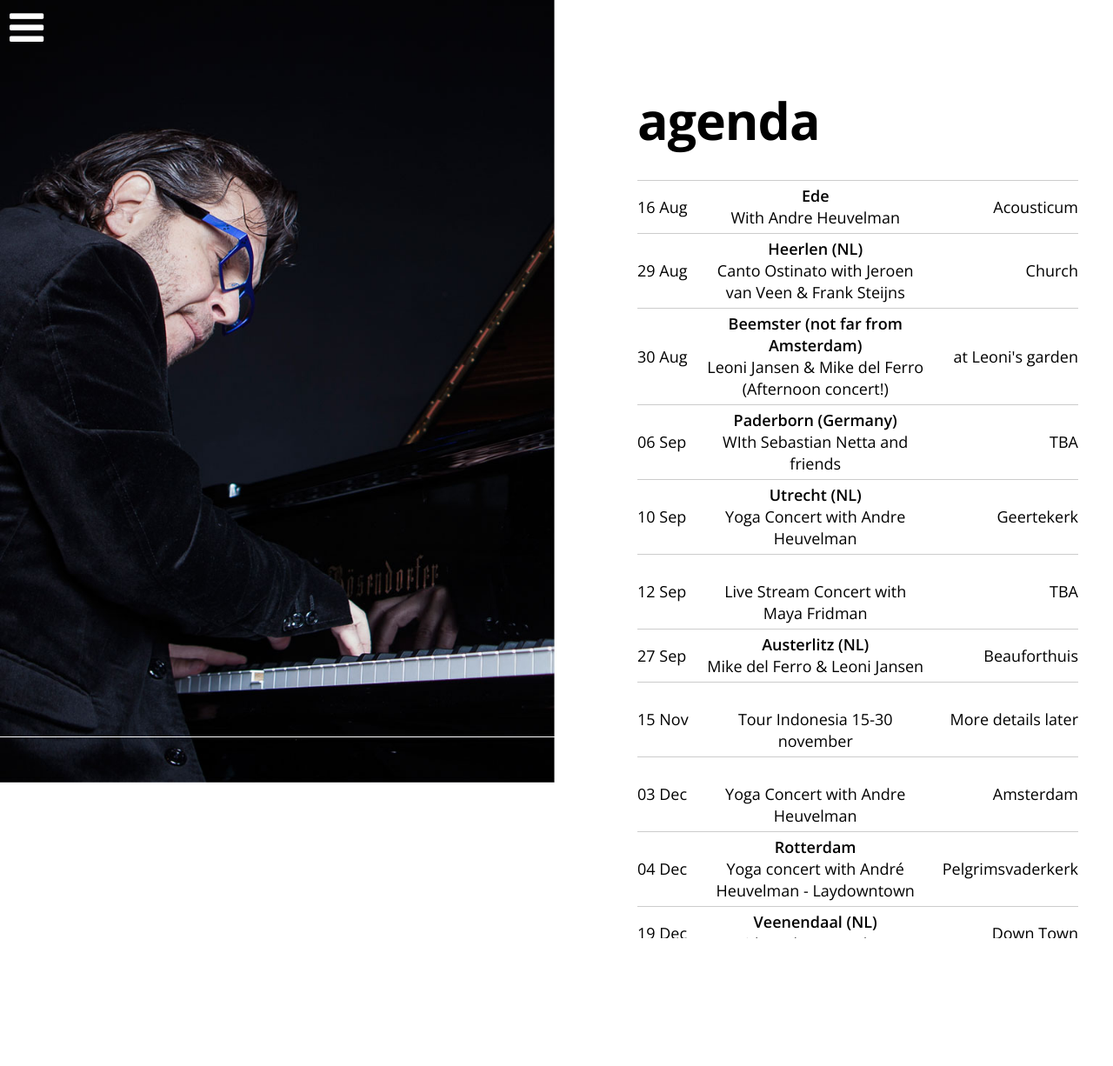
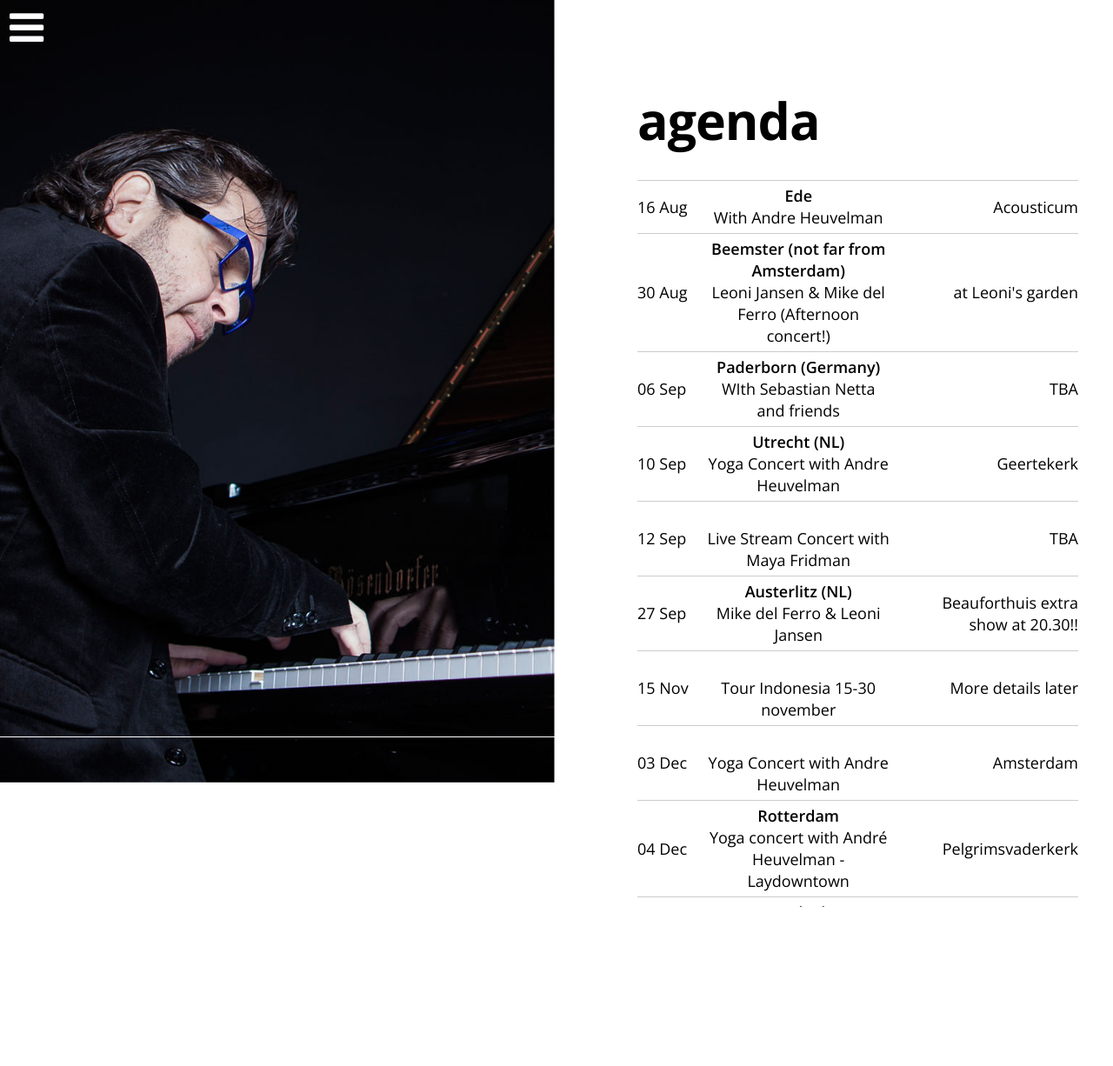
Before and after one commit to mikedelferro/website, a Jekyll site: the page built from agenda.html, in a window 1280 px wide. Shown: the whole page at 87% size. Built offline with Jekyll 4.4.1, drawn with Linux system fonts in a browser that asks for light colours; nearby versions of some CDN libraries; after the commit the page ends 1190 px from its top, so only the background shows below that.

Commit message:
Updated '_data/gigs.yml' via CloudCannon

```diff
--- a/_data/gigs.yml
+++ b/_data/gigs.yml
@@ -1,9 +1,4 @@
 items:
-  - title: Canto Ostinato with Jeroen van Veen & Frank Steijns
-    date: 2020-08-29 19:00:00
-    location: Church
-    venue: Heerlen (NL)
-    url:
   - title: Yoga Concert with Andre Heuvelman
     date: 2020-09-10 20:00:00
     location: Geertekerk
@@ -16,7 +11,7 @@ items:
     url: 'https://laydowntown.com/'
   - title: Mike del Ferro & Leoni Jansen
     date: 2020-09-27 15:00:00
-    location: Beauforthuis
+    location: Beauforthuis   extra show at 20.30!!
     venue: Austerlitz (NL)
     url: www.beauforthuis.nl
   - title: Yoga Concert with Andre Heuvelman
```
